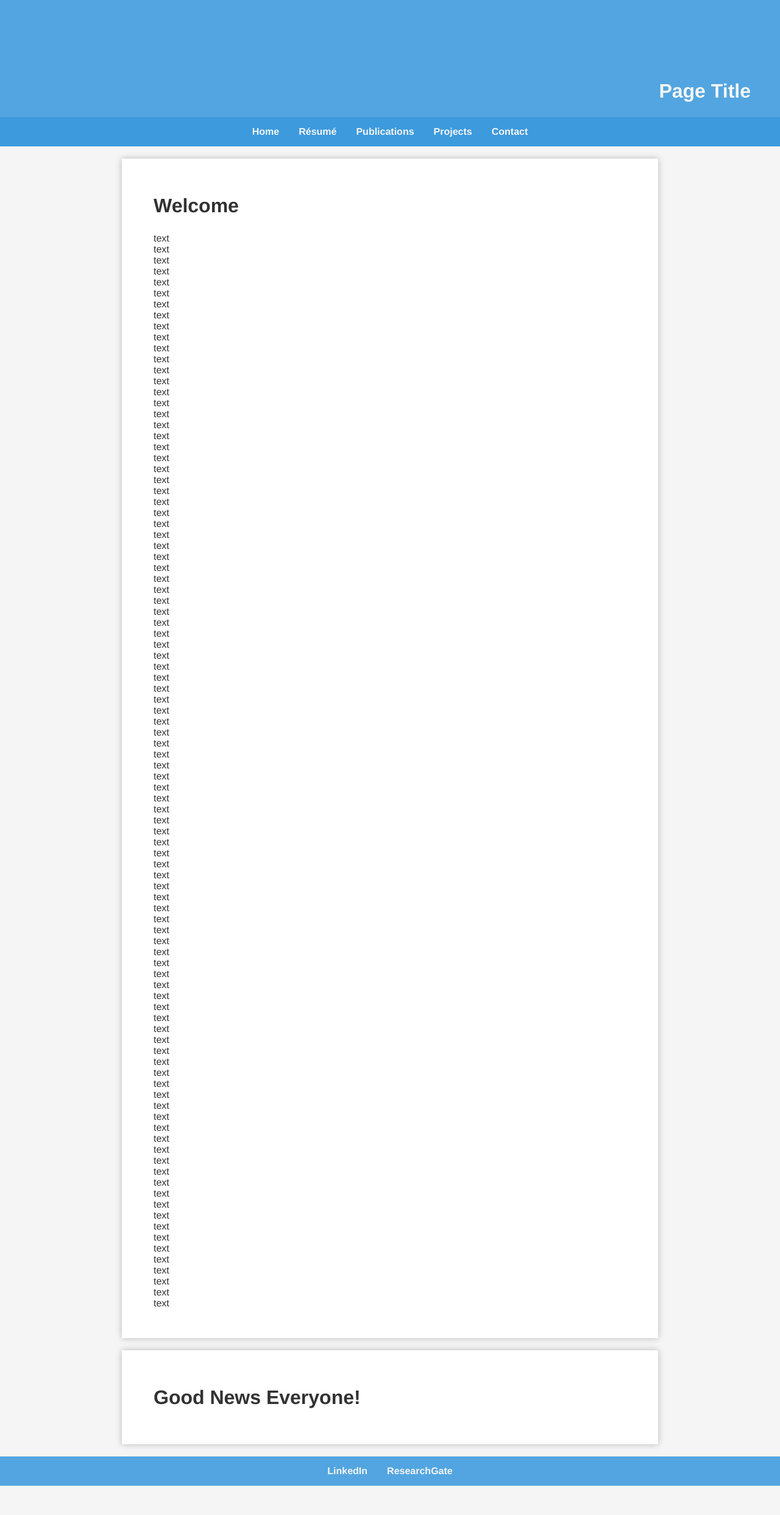
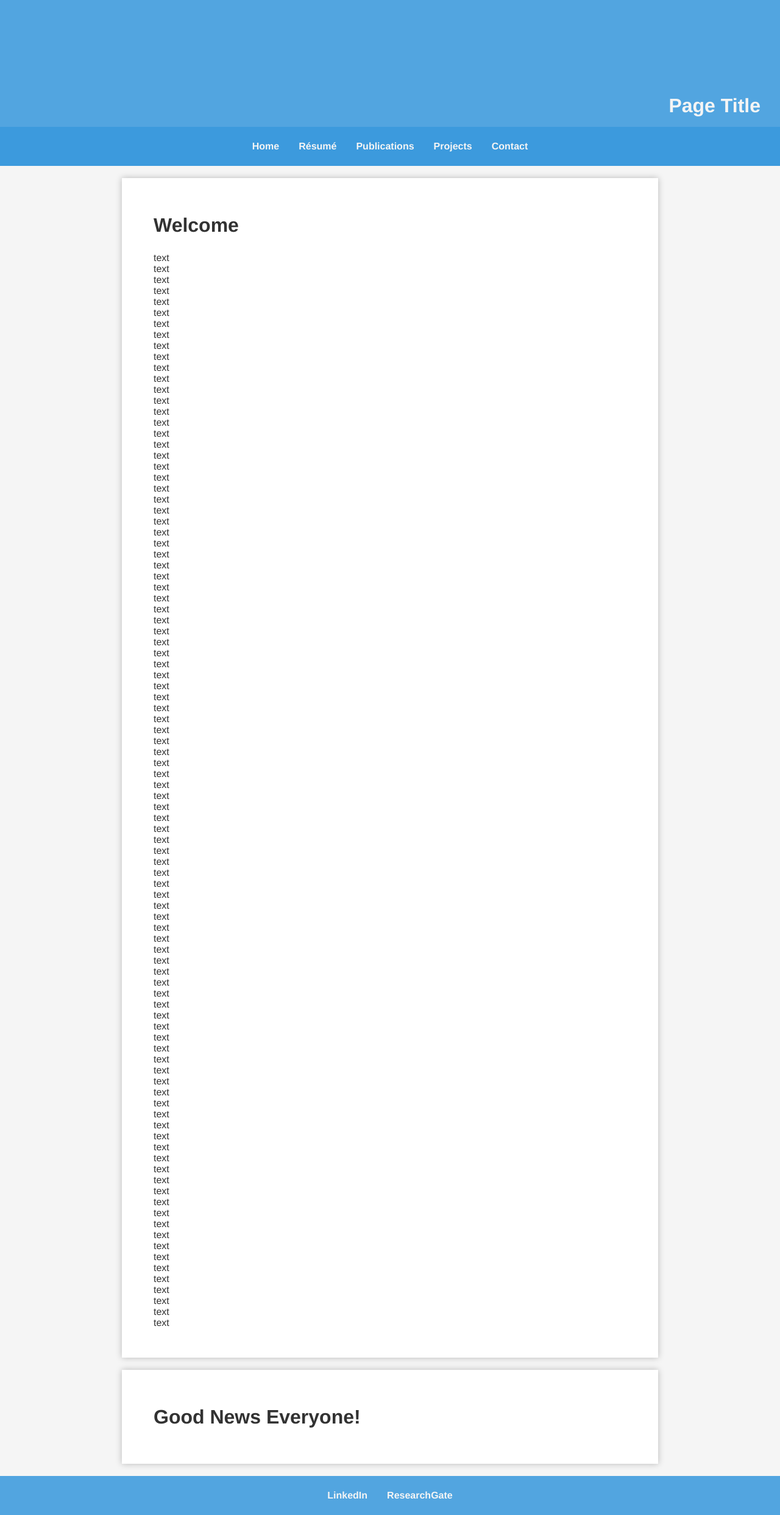
Before and after one commit to dmtveit/dmtveit.github.io, a Jekyll site: the page built from index.html, in a window 1280 px wide. Shown: the whole page at 61% size. Built offline with Jekyll 4.4.1, drawn with Linux system fonts in a browser that asks for light colours; before the commit the page ends 2436 px from its top, so only the background shows below that.

Commit message:
change units

```diff
--- a/css/main.css
+++ b/css/main.css
@@ -22,14 +22,14 @@
     --width-wide: 100%;
     --width-narrow: 490px;
     /* height */
-    --height-top-header: 12rem;
-    --height-sticky-header: 3rem;
+    --height-top-header: 13rem;
+    --height-sticky-header: 4rem;
     --height-total-header: calc(var(--height-top-header) + var(--height-sticky-header));
     --height-bottom-footer: var(--height-top-header);
     --height-sticky-footer: var(--height-sticky-header);
     /* margin */
-    --header-title-right-margin: 1.5em;
-    --header-title-bottom-margin: 0.75em;
+    --header-title-right-margin: 1em;
+    --header-title-bottom-margin: 0.5em;
     --nav-item-margin: 1em;
     /* box-shadow */
     --box-shadow: 0px 0px 10px 0px rgba(0, 0, 0, 0.25);
```
